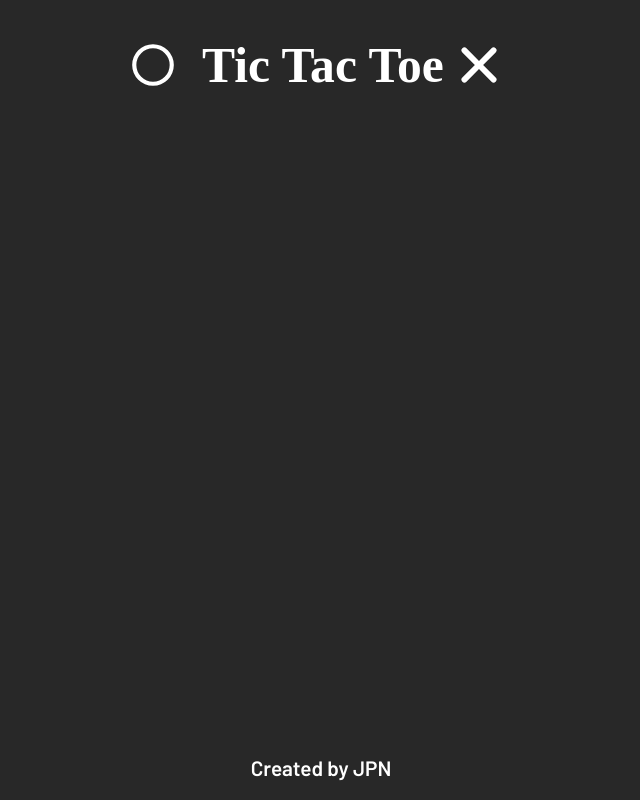
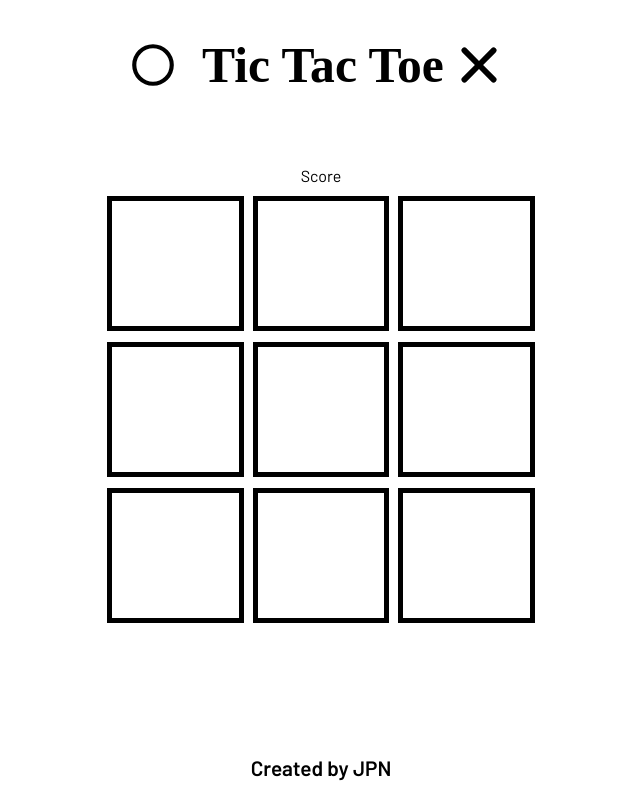
Before and after one commit to Zack1808/tic-tac-toe, a React (Create React App) app: page /gameboard/1v1 in a window 1280 px wide. Shown: the whole page, without its empty margins (319-959 px from the left). Built offline with nearby package versions, Linux system fonts and the light colour scheme; a web font is replaced by a local one.

Commit message:
Created the GameBoard compnent

```diff
--- a/src/components/App.js
+++ b/src/components/App.js
@@ -9,16 +9,18 @@ import Menu from './Menu';
 import '../css/App.css';
 import Footer from './Footer';
 import GameOptions from './GameOptions';
+import GameBoard from './GameBoard';
 
 // Creating the App component
 const App = () => {
     return (
         <BrowserRouter basename={process.env.PUBLIC_URL}>
-            <div className="container dark">
+            <div className="container">
                 <Header />
                 <Routes>
                     <Route path='/' exact element={<Menu />} />
                     <Route path='/game-options' element={<GameOptions />} />
+                    <Route path='/gameboard/1v1' element={<GameBoard />} />
                 </Routes>
                 <Footer />
             </div>
--- /dev/null
+++ b/src/components/GameBoard.js
@@ -0,0 +1,35 @@
+import React from 'react';
+
+// Importing costume made components
+import Score from './Score';
+
+// Importing the style file
+import '../css/GameBoard.css';
+
+// Creating the GameBoard component
+const GameBoard = () => {
+    return (
+        <div className='game-board'>
+            <Score />
+            <div className="game">
+                <div className="row">
+                    <div className="field"></div>
+                    <div className="field"></div>
+                    <div className="field"></div>
+                </div>
+                <div className="row">
+                    <div className="field"></div>
+                    <div className="field"></div>
+                    <div className="field"></div>
+                </div>
+                <div className="row">
+                    <div className="field"></div>
+                    <div className="field"></div>
+                    <div className="field"></div>
+                </div>
+            </div>
+        </div>
+    )
+};
+
+export default GameBoard;
--- /dev/null
+++ b/src/components/Score.js
@@ -0,0 +1,10 @@
+import React from 'react';
+
+// Creating the score component
+const Score = () => {
+    return (
+        <div>Score</div>
+    )
+}
+
+export default Score;
--- /dev/null
+++ b/src/css/GameBoard.css
@@ -0,0 +1,35 @@
+.game-board {
+    display: flex;
+    flex-direction: column;
+    justify-content: center;
+    align-items: center;
+}
+
+.game {
+    display: flex;
+    width: 450px;
+    flex-direction: column;
+    justify-content: space-evenly;
+    align-items: center;
+    max-width: 90vw;
+    height: 450px;
+    max-height: 90vw;
+}
+
+.row {
+    height: 30%;
+    width: 95%;
+    display: flex;
+    justify-content: space-between;
+    align-items: center;
+}
+
+.field {
+    width: 32%;
+    height: 100%;
+    border: 5px solid #000;
+}
+
+.dark .field {
+    border-color: #fff;
+}
```
